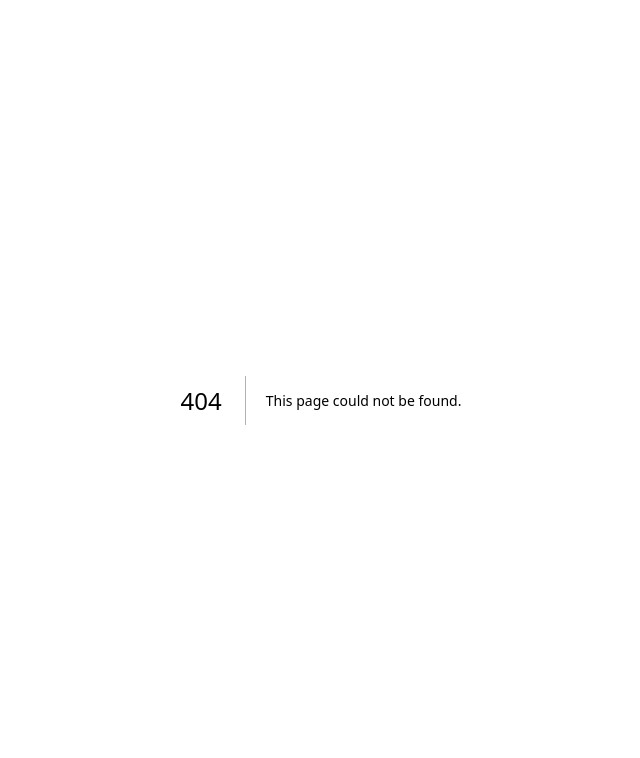
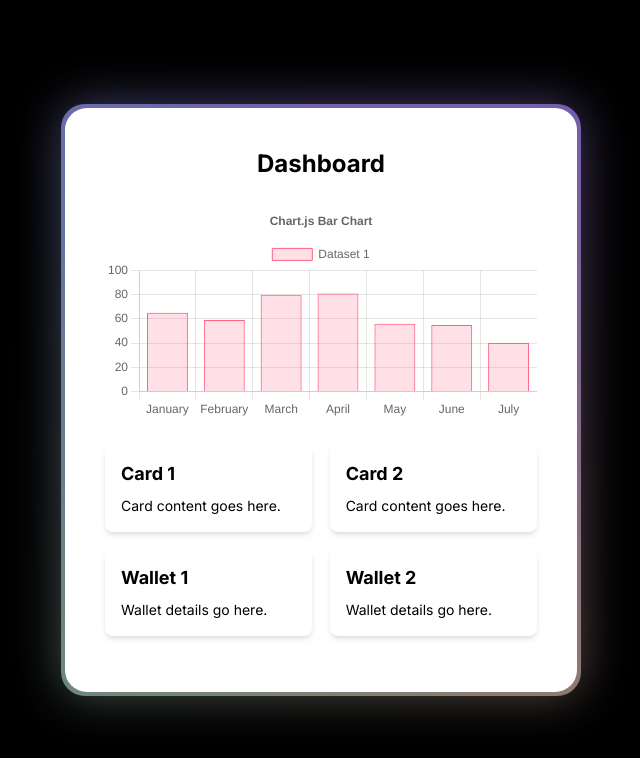
Before and after one commit to Web-Team-Project/Virtual-Wallet-FE, a Next.js app: page /dashboard in a window 1280 px wide. Before the commit this address had no page. Shown: the top 758 px of the page, without its empty margins (319-959 px from the left). Built offline with nearby package versions, Linux system fonts and the light colour scheme.

Commit message:
dashboard page

```diff
--- a/package.json
+++ b/package.json
@@ -16,11 +16,13 @@
     "@tsparticles/engine": "^3.4.0",
     "@tsparticles/react": "^3.0.0",
     "@tsparticles/slim": "^3.4.0",
+    "chart.js": "^4.4.3",
     "clsx": "^2.1.1",
     "framer-motion": "^11.2.6",
     "next": "14.2.3",
     "next-auth": "^4.24.7",
     "react": "^18",
+    "react-chartjs-2": "^5.2.0",
     "react-dom": "^18",
     "react-element-to-jsx-string": "^15.0.0",
     "react-tilt": "^1.0.2",
--- /dev/null
+++ b/src/app/dashboard/page.tsx
@@ -0,0 +1,66 @@
+"use client";
+import React from "react";
+import { Chart as ChartJS, CategoryScale, LinearScale, BarElement, Title, Tooltip, Legend } from 'chart.js';
+import { Bar } from 'react-chartjs-2';
+import { BackgroundGradient } from "../components/ui/background-gradient";
+
+ChartJS.register(CategoryScale, LinearScale, BarElement, Title, Tooltip, Legend);
+
+const DashboardPage = () => {
+  const data = {
+    labels: ['January', 'February', 'March', 'April', 'May', 'June', 'July'],
+    datasets: [
+      {
+        label: 'Dataset 1',
+        data: [65, 59, 80, 81, 56, 55, 40],
+        backgroundColor: 'rgba(255, 99, 132, 0.2)',
+        borderColor: 'rgba(255, 99, 132, 1)',
+        borderWidth: 1,
+      },
+    ],
+  };
+
+  const options = {
+    responsive: true,
+    plugins: {
+      legend: {
+        position: 'top' as const,
+      },
+      title: {
+        display: true,
+        text: 'Chart.js Bar Chart',
+      },
+    },
+  };
+
+  return (
+    <div className="flex flex-col items-center justify-center min-h-screen bg-black">
+      <BackgroundGradient className="flex flex-col items-center justify-center rounded-[22px] max-w-lg p-4 sm:p-10 bg-white dark:bg-zinc-900">
+        <h1 className="text-2xl font-bold text-black dark:text-neutral-200 mb-6">Dashboard</h1>
+        <div className="w-full mb-6">
+          <Bar data={data} options={options} />
+        </div>
+        <div className="w-full flex flex-wrap justify-between">
+          <div className="bg-white dark:bg-zinc-800 p-4 rounded-lg shadow-md w-[48%] mb-4">
+            <h2 className="text-lg font-bold mb-2">Card 1</h2>
+            <p className="text-sm">Card content goes here.</p>
+          </div>
+          <div className="bg-white dark:bg-zinc-800 p-4 rounded-lg shadow-md w-[48%] mb-4">
+            <h2 className="text-lg font-bold mb-2">Card 2</h2>
+            <p className="text-sm">Card content goes here.</p>
+          </div>
+          <div className="bg-white dark:bg-zinc-800 p-4 rounded-lg shadow-md w-[48%] mb-4">
+            <h2 className="text-lg font-bold mb-2">Wallet 1</h2>
+            <p className="text-sm">Wallet details go here.</p>
+          </div>
+          <div className="bg-white dark:bg-zinc-800 p-4 rounded-lg shadow-md w-[48%] mb-4">
+            <h2 className="text-lg font-bold mb-2">Wallet 2</h2>
+            <p className="text-sm">Wallet details go here.</p>
+          </div>
+        </div>
+      </BackgroundGradient>
+    </div>
+  );
+};
+
+export default DashboardPage;
```
Also changed, not shown: src/app/components/dashboard/page.tsx (deleted), 1 other file (tests, documents, lock files or other folders).
